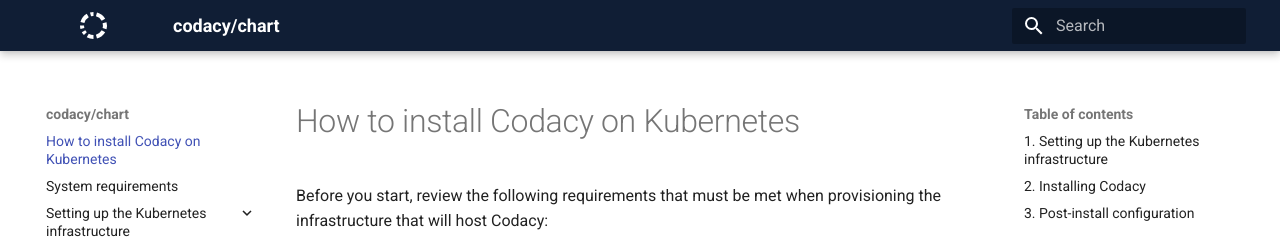
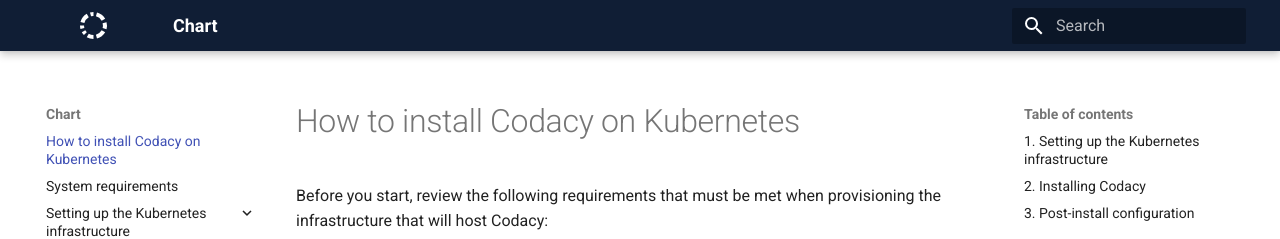
Before and after one commit to codacy/chart, an MkDocs documentation site: the page built from docs/index.md, in a window 1280 px wide. Shown: the top 239 px of the page. Built offline with MkDocs 1.6.1 and Material for MkDocs 9.7.7, drawn with Linux system fonts in a browser that asks for light colours.

Commit message:
Update mkdocs.yml

```diff
--- a/mkdocs.yml
+++ b/mkdocs.yml
@@ -1,5 +1,5 @@
 # Project information
-site_name: codacy/chart
+site_name: Chart
 site_url: https://codacy.github.io/chart/
 
 # Configuration
```
